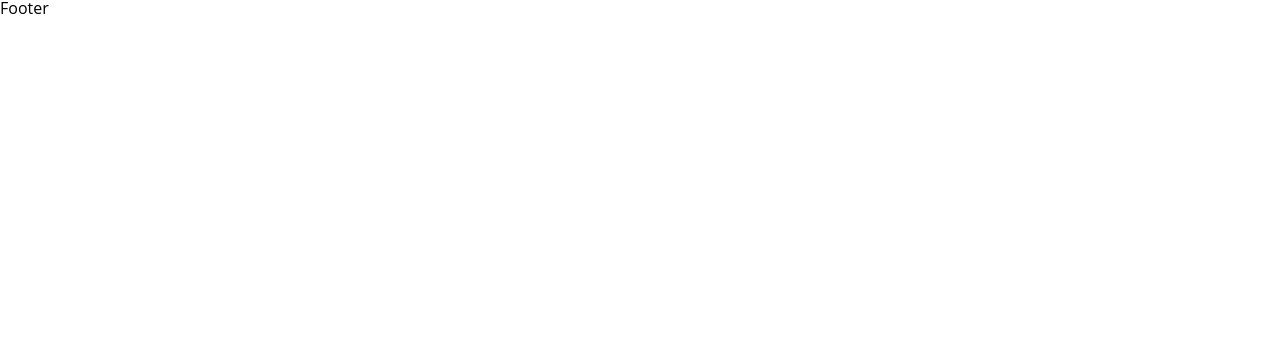
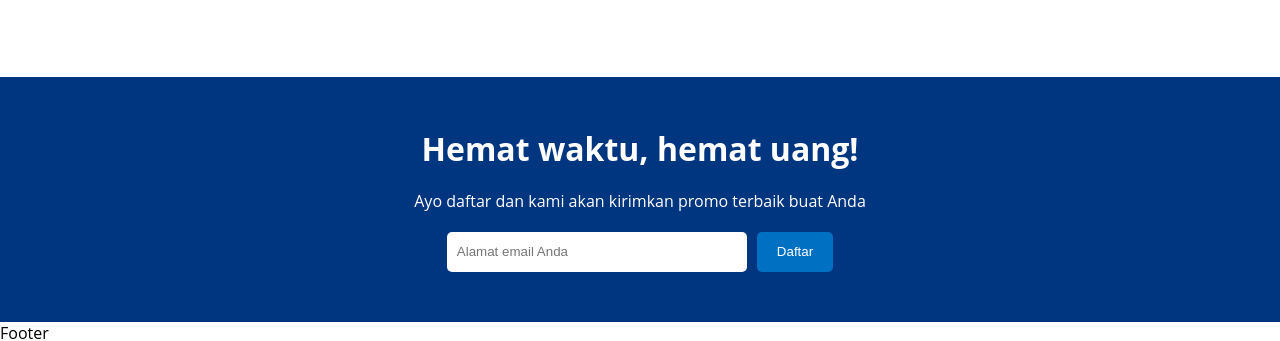
Before and after one commit to yogimp/Booking-App, a React (Vite) app: page / in a window 1280 px wide. Shown: the part 1431-1772 px from the top of the page. Before the commit the page ends 1450 px from the top, so only its background shows below. Built offline with nearby package versions, Linux system fonts and the light colour scheme.

Commit message:
Adding Mail List COmponent

```diff
--- /dev/null
+++ b/src/components/mailList/MailList.jsx
@@ -0,0 +1,16 @@
+import './mailList.css'
+
+const MailList = () => {
+    return (
+        <div className='mail'>
+            <h1 className='mailTitle'>Hemat waktu, hemat uang!</h1>
+            <span className='mailDesc'>Ayo daftar dan kami akan kirimkan promo terbaik buat Anda</span>
+            <div className="mailInputContainer">
+                <input type="text" placeholder='Alamat email Anda'/>
+                <button>Daftar</button>
+            </div>
+        </div>
+    )
+}
+
+export default MailList
--- /dev/null
+++ b/src/components/mailList/mailList.css
@@ -0,0 +1,29 @@
+.mail{
+    width: 100%;
+    margin-top: 50px;
+    background-color: #003580;
+    color: white;
+    display: flex;
+    flex-direction: column;
+    align-items: center;
+    gap: 20px;
+    padding: 50px;
+}
+.mailInputContainer>input{
+    width: 300px;
+    height: 40px;
+    padding: 10px;
+    border: none;
+    margin-right: 10px;
+    border-radius: 5px;
+}
+.mailInputContainer>button{
+    height: 40px;
+    padding: 0 20px;
+    background-color: #0071c2;
+    color: white;
+    font-weight: 500;
+    border: none;
+    border-radius: 5px;
+    cursor: pointer;
+}
--- a/src/pages/home/Home.jsx
+++ b/src/pages/home/Home.jsx
@@ -1,6 +1,7 @@
 import Featured from '../../components/featured/Featured'
 import FeaturedProperties from '../../components/featuredProperties/FeaturedProperties'
 import Header from '../../components/header/Header'
+import MailList from '../../components/mailList/MailList'
 import PropertyList from '../../components/propertyList/propertyList'
 import './home.css'
 
@@ -14,6 +15,7 @@ const Home = () => {
                 <PropertyList />
                 <h1 className='homeTitle'>Rumah liburan yang disukai tamu</h1>
                 <FeaturedProperties />
+                <MailList />
             </div>
         </div>
     )
```
